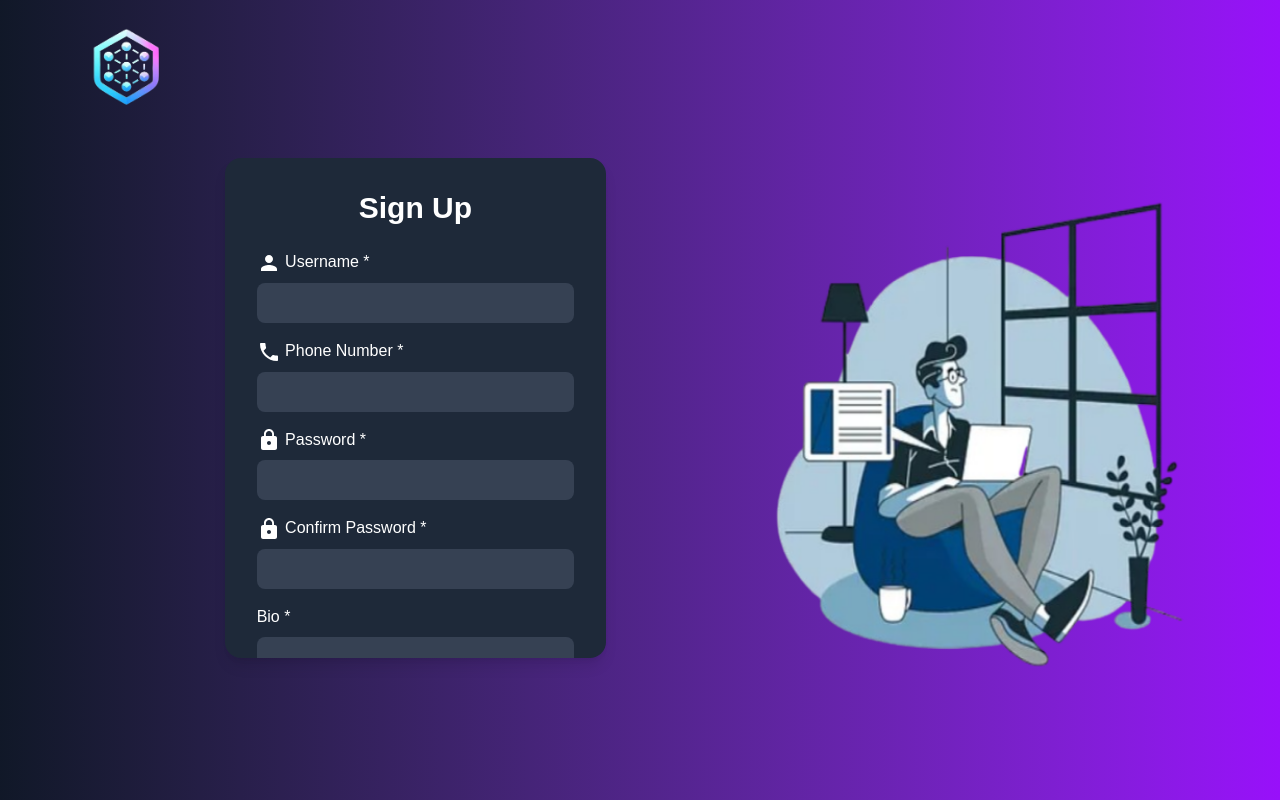
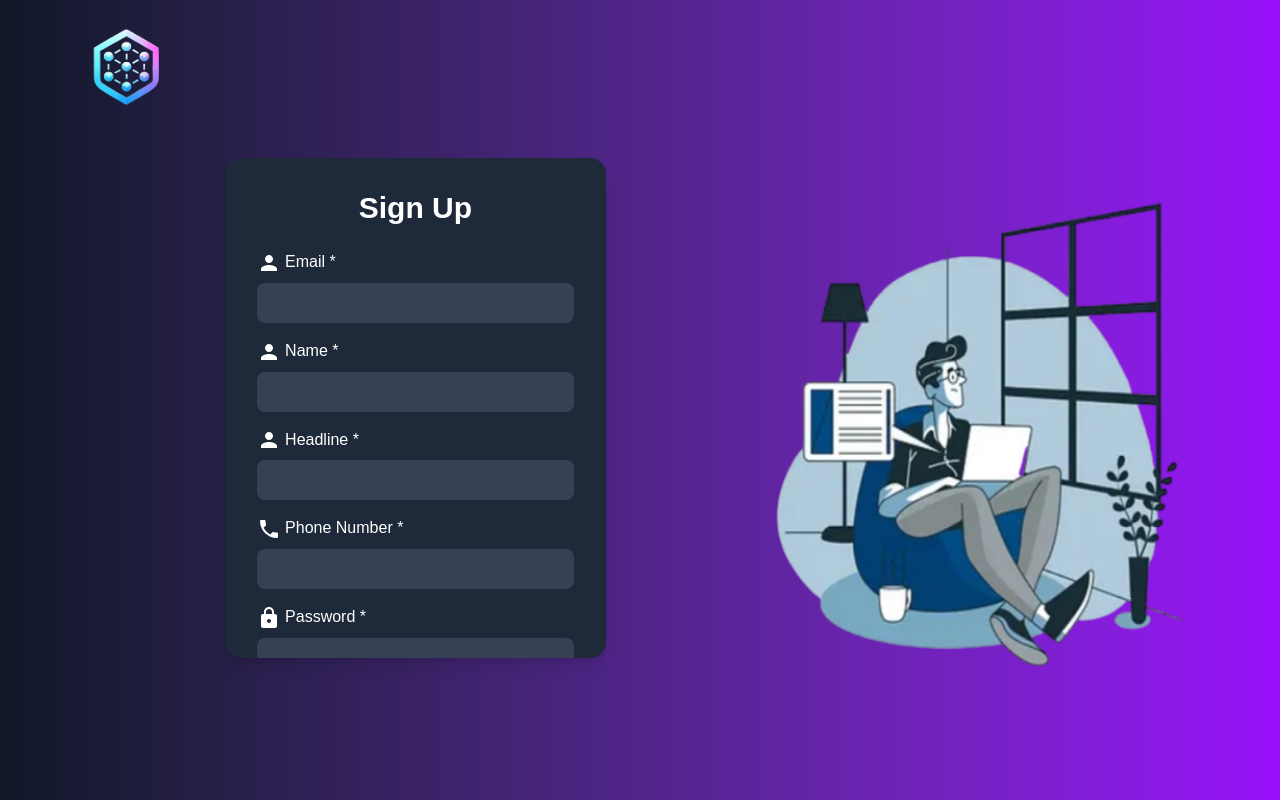
Before and after one commit to Eshmi-25/DConnect, a React (Vite) app in the folder frontend/: page /signup in a window 1280 px wide. Built offline with nearby package versions, Linux system fonts and the light colour scheme; sample sign-in values are in the browser's storage.

Commit message:
integrated sign up api with frontend

```diff
--- a/frontend/src/pages/Dashboard.jsx
+++ b/frontend/src/pages/Dashboard.jsx
@@ -24,6 +24,7 @@ import TravelExploreOutlinedIcon from '@mui/icons-material/TravelExploreOutlined
 const Dashboard = () => {
   const navigate = useNavigate();
   const [profile, setProfile] = useState({});
+  const [postedProjects, setPostedProjects] = useState([]);
   const [projects, setProjects] = useState([]);
   const [assignedProjects, setAssignedProjects] = useState([]);
   const [error, setError] = useState("");
--- a/frontend/src/pages/Login.jsx
+++ b/frontend/src/pages/Login.jsx
@@ -82,7 +82,7 @@ const Login = () => {
     onClick={() => navigate("/signup")}
     className="text-purple-400 cursor-pointer hover:underline"
   >
-    Sign In
+    Sign Up
   </span>
 </p>
         </div>
--- a/frontend/src/pages/SignUp.jsx
+++ b/frontend/src/pages/SignUp.jsx
@@ -6,11 +6,14 @@ import PersonIcon from '@mui/icons-material/Person';
 import PhoneIcon from '@mui/icons-material/Phone';
 import LockIcon from '@mui/icons-material/Lock';
 import { useNavigate } from "react-router-dom";
+import axios from "axios";
 
 const SignUp = () => {
   const navigate = useNavigate();
   const [formData, setFormData] = useState({
-    username: "",
+    email: "",
+    name: "",
+    headline: "",
     phoneNo: "",
     password: "",
     confirmPassword: "",
@@ -40,6 +43,21 @@ const SignUp = () => {
       return;
     }
 
+    axios.post("http://localhost:3000/api/users/signup", formData)
+      .then((res) => {
+        if (res.data.token) {
+          localStorage.setItem("token", res.data.token);
+          navigate("/dashboard");
+        } else {
+          console.log(res);
+          alert(res.data.message);
+        }
+      }).catch((err) => {
+        console.log(err);
+        alert("Something went wrong");
+      });
+
+
     console.log("SignUp Data: ", formData);
   };
 
@@ -59,7 +77,9 @@ const SignUp = () => {
           </h2>
           <form onSubmit={handleSubmit}>
             {[
-              { label: "Username *", name: "username", type: "text", icon: <PersonIcon /> },
+              { label: "Email *", name: "email", type: "text", icon: <PersonIcon /> },
+              { label: "Name *", name: "name", type: "text", icon: <PersonIcon /> },
+              { label: "Headline *", name: "headline", type: "text", icon: <PersonIcon /> },
               { label: "Phone Number *", name: "phoneNo", type: "text", icon: <PhoneIcon /> },
               { label: "Password *", name: "password", type: "password", icon: <LockIcon /> },
               { label: "Confirm Password *", name: "confirmPassword", type: "password", icon: <LockIcon /> },
@@ -67,12 +87,12 @@ const SignUp = () => {
               { label: "Expertise *", name: "expertise", type: "text" },
               { label: "Occupation *", name: "occupation", type: "text" },
               { label: "Country *", name: "country", type: "text" },
-              { label: "Graduation *", name: "graduation", type: "text" },
+              { label: "College *", name: "graduation", type: "text" },
               { label: "LinkedIn URL", name: "linkedinUrl", type: "url" },
               { label: "GitHub URL", name: "githubUrl", type: "url" },
               { label: "Dribble URL", name: "dribbleUrl", type: "url" },
               { label: "Portfolio URL", name: "portfolioUrl", type: "url" },
-              { label: "Profile Picture URL", name: "profilePic", type: "url" },
+              { label: "Profile Picture URL", name: "profilePicUrl", type: "url" },
             ].map(({ label, name, type, icon }) => (
               <div className="mb-4" key={name}>
                 <label className="block text-white mb-2">{icon} {label}</label>
```
Also changed, not shown: 1 other file (tests, documents, lock files or other folders).
